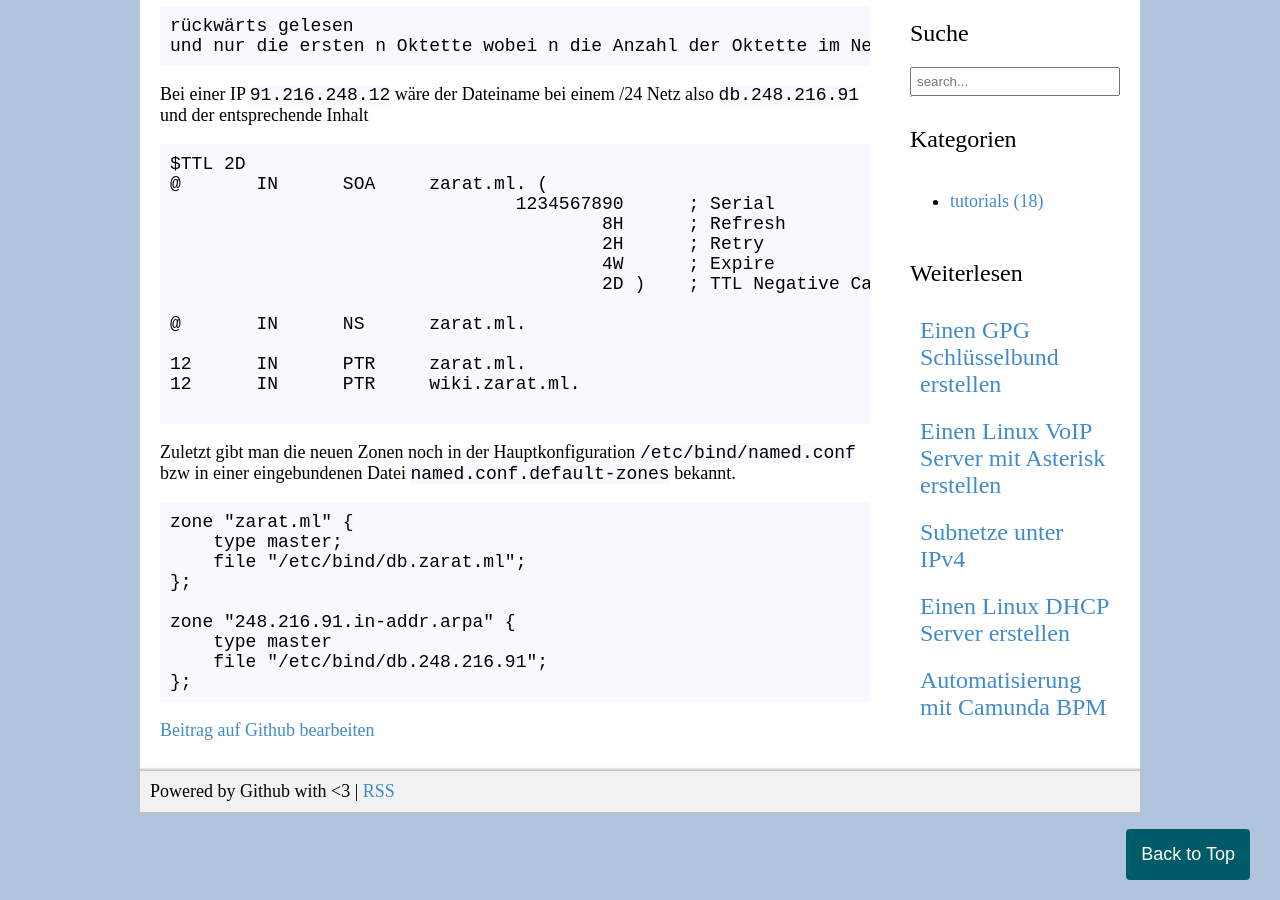
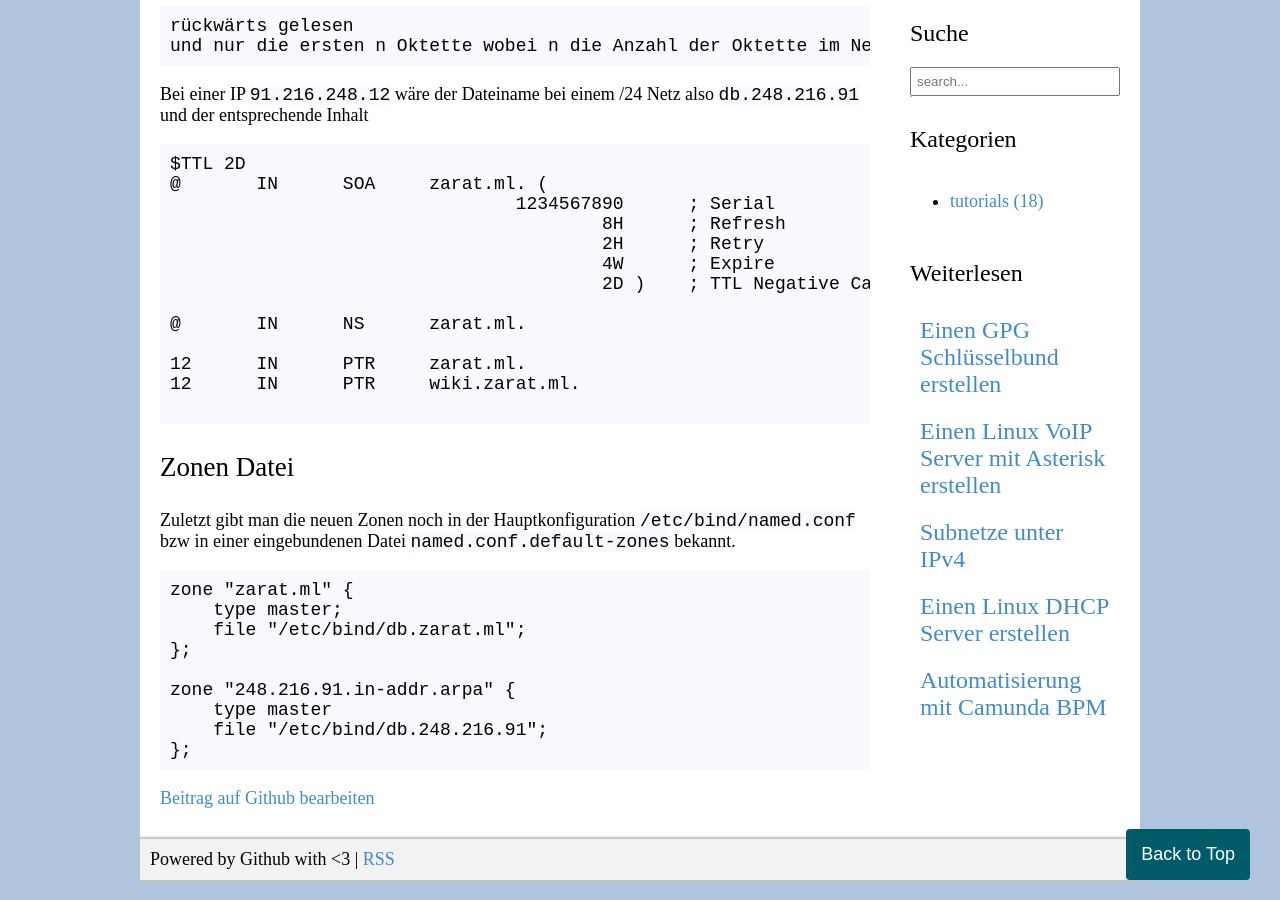
Before and after one commit to zarat/zarat.github.io, a Jekyll site: the page built from _posts/2018-05-26-nameserver.markdown, in a window 1280 px wide and 900 px high, scrolled down 2271 px. Built offline with Jekyll 4.4.1, drawn with Linux system fonts in a browser that asks for light colours.

Commit message:
Update 2018-05-26-nameserver.markdown

```diff
--- a/_posts/2018-05-26-nameserver.markdown
+++ b/_posts/2018-05-26-nameserver.markdown
@@ -103,6 +103,8 @@ Bei einer IP <code>91.216.248.12</code> wäre der Dateiname bei einem /24 Netz a
 
 </pre>
 
+<h2>Zonen Datei</h2>
+
 Zuletzt gibt man die neuen Zonen noch in der Hauptkonfiguration <code>/etc/bind/named.conf</code> bzw in einer eingebundenen Datei <code>named.conf.default-zones</code> bekannt.
 
 <pre>
```
